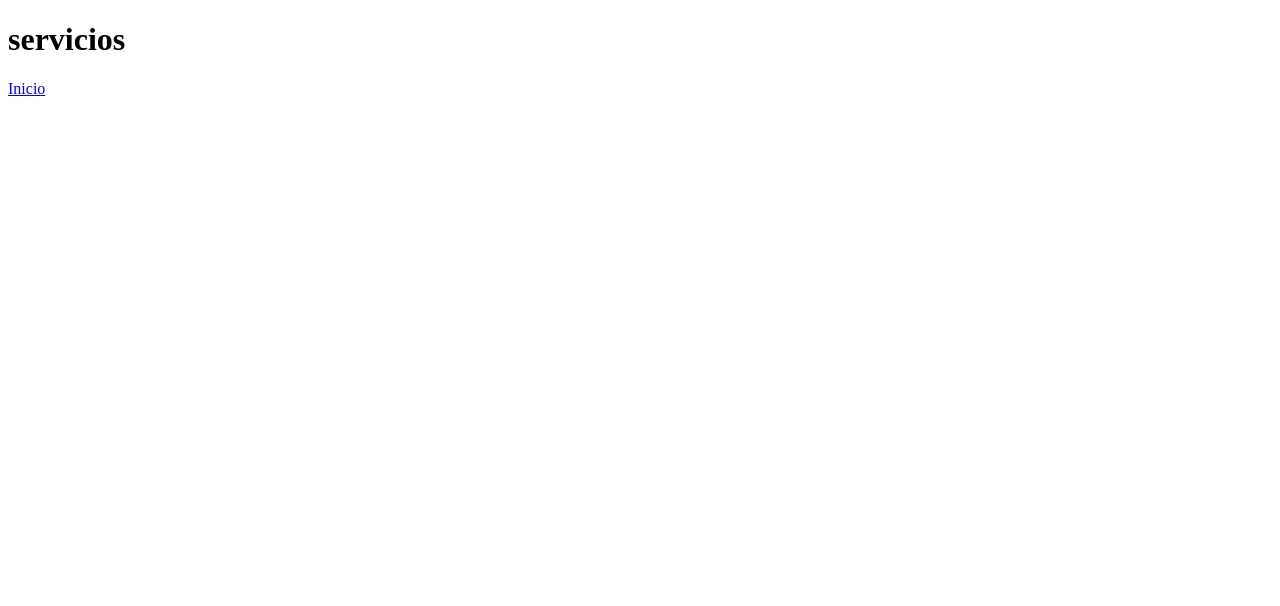
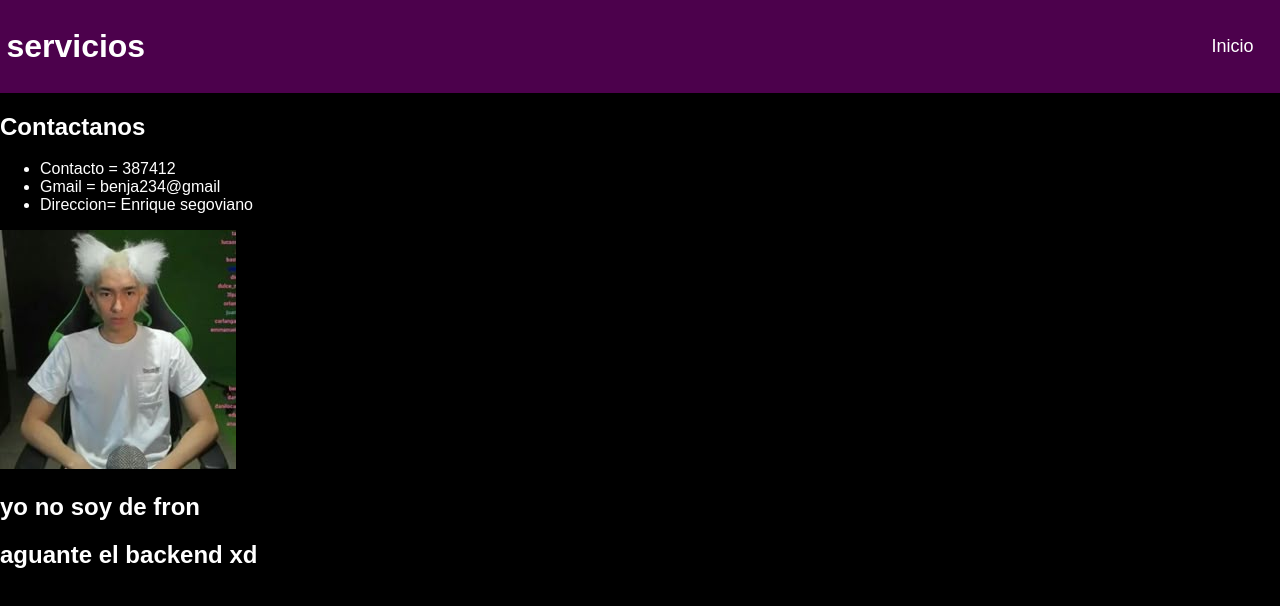
Before and after one commit to Benjaback/proyecto-flexbox, a plain HTML site: page servicios.html in a window 1280 px wide. Drawn offline with Linux system fonts and the light colour scheme.

Commit message:
Servicios terminados

```diff
--- a/servicios.html
+++ b/servicios.html
@@ -3,14 +3,34 @@
 <head>
     <meta charset="UTF-8">
     <meta name="viewport" content="width=device-width, initial-scale=1.0">
+    <link rel="stylesheet" href="style/servicios.css">
     <title>Document</title>
 </head>
 <body>
     <header>
         <h1>servicios</h1>
         <nav>
-            <a href="index.html" class="link5">Inicio</a>
+            <a href="index.html" class="link">Inicio</a>
         </nav>
     </header>
+    <article>
+        <h1>Contactanos</h1>
+        <ul>
+            <li>Contacto = 387412</li>
+            <li>Gmail = benja234@gmail</li>
+            <li>Direccion= Enrique segoviano </li>
+        </ul>
+        <div class="logo">
+            <img src="img/fernan.jpg" alt="crack">
+        </div>
+        <div class="caja">
+            <div id="caja1">
+                <h1>yo no soy de fron</h1>
+            </div>
+            <div id="caja2">
+                <h1>aguante el backend xd</h1>
+            </div>
+        </div>
+    </article>
 </body>
 </html>
--- a/style/contacto.css
+++ b/style/contacto.css
@@ -1,6 +1,8 @@
 body{
     font-family: sans-serif;
     margin: 0;
+    color: white;
+    background-color: rgb(0, 0, 0);
 
 }
 .formulario{
@@ -14,7 +16,7 @@ body{
 header{
     display: flex;
     height: 5%;
-    background-color: rgb(0, 255, 242);
+    background-color: rgb(76, 1, 76);
     justify-content: space-between;
     align-items: center;
     padding: 0.5%;
@@ -29,12 +31,12 @@ nav{
 }
 nav a{
     text-decoration: none;
-    color: rgb(0, 0, 0);
+    color: rgb(255, 255, 255);
     font-size: 18px;
     padding: 10px 20px;
     border-radius: 5px;
     transition: background-color 0.3s ease;
 }
 .link:hover{
-    color: rgb(255, 0, 0);
+    color: rgb(208, 255, 0);
 }
--- a/style/index.css
+++ b/style/index.css
@@ -1,32 +1,30 @@
 body{
+
     font-family: sans-serif;
+    background-color: rgb(0, 0, 0);
     margin: 0;
-    background-color: black;
     color: white;
 }
 
 /*}Encabezado */
 
-body{
-    font-family: sans-serif;
-    margin: 0;
-    background-color: rgb(255, 255, 255);
-    color: rgb(0, 0, 0);
-}
 
 header{
     display: flex;
+    flex-wrap: wrap;
     height: 70px;
-    background-color: rgb(0, 255, 242);
+    background-color: rgb(76, 2, 76);
     justify-content: space-between;
     align-items: center;
-    padding: 10px;
+    padding: 25px;
 
 }
 
 .logo{
-    display: flex;
+    display: flex;;
+    flex-wrap: wrap;
     align-items: center;
+    justify-content: space-between;
 
 }
 .logo img{
@@ -35,21 +33,27 @@ header{
 }
 
 /* } links del encabezado */
+ul{
+    list-style: none;
+    display: flex;
+    justify-content: space-between;
+    flex-wrap: wrap;
+}
 nav{
     display: flex;
-    align-items: center;
+    flex-wrap: wrap;
     gap: 20px;
 }
 nav a{
     text-decoration: none;
-    color: rgb(0, 0, 0);
+    color: rgb(255, 255, 255);
     font-size: 18px;
     padding: 10px 20px;
     border-radius: 5px;
     transition: background-color 0.3s ease;
 }
 .link:hover{
-    color: rgb(255, 0, 0);
+    color: rgb(255, 247, 0);
 }
 /* } Tablas */
 .tabla{
--- a/style/servicios.css
+++ b/style/servicios.css
@@ -0,0 +1,38 @@
+body{
+    font-family: sans-serif;
+    margin: 0;
+    flex-wrap: wrap;
+    background-color: rgb(0, 0, 0);
+    color: white;
+}
+
+header{
+    display: flex;
+    height: 5%;
+    background-color: rgb(76, 1, 76);
+    justify-content: space-between;
+    align-items: center;
+    padding: 0.5%;
+    flex-direction: row;
+}
+
+.caja{
+    justify-content: space-between;
+}
+nav{
+    display: flex;
+    align-items: center;
+    gap: 20px;
+    flex-direction: row;
+}
+nav a{
+    text-decoration: none;
+    color: rgb(255, 255, 255);
+    font-size: 18px;
+    padding: 10px 20px;
+    border-radius: 5px;
+    transition: background-color 0.3s ease;
+}
+.link:hover{
+    color: rgb(208, 255, 0);
+}
```
Also changed, not shown: contacto.html (+2 -3 lines), index.html (+12 -4 lines), img/fernan.jpg (added), img/ton.webp (added).
